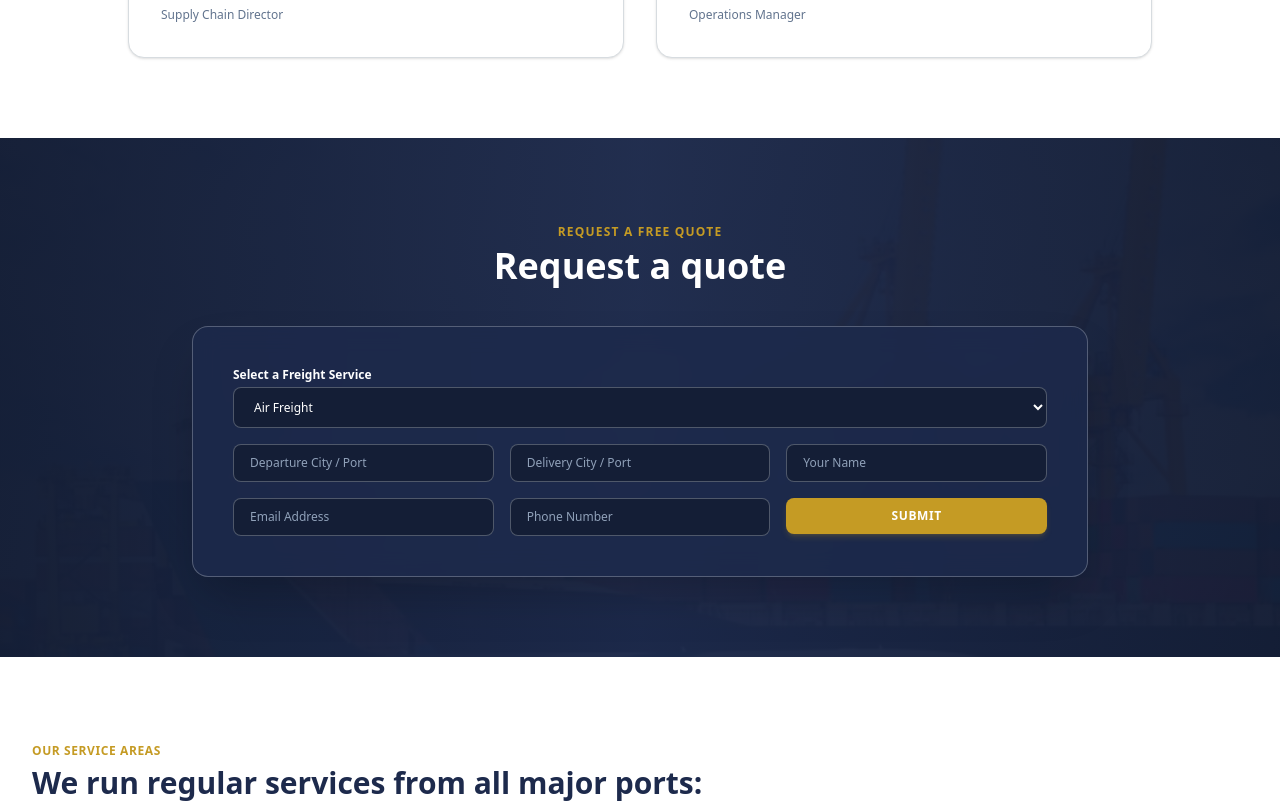
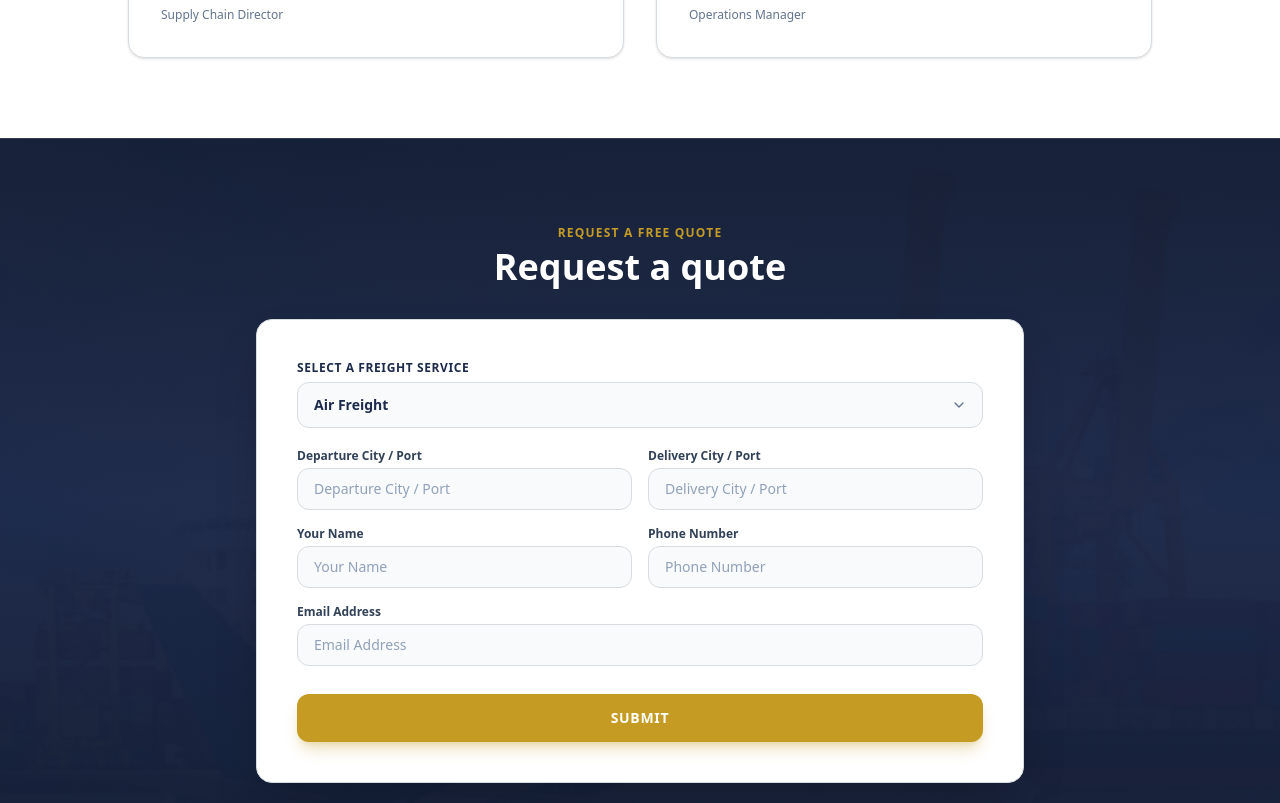
Before and after one commit to TechSolutionor98/steadfastshippinglines, a Next.js app: page / in a window 1280 px wide. Shown: the part 5600-6403 px from the top of the page. Built offline with nearby package versions, Linux system fonts and the light colour scheme; no server answers; the database is empty.

Commit message:
Simplify quote form section to centered clean form without extra side text

```diff
--- a/src/Components/Home/HomePage.jsx
+++ b/src/Components/Home/HomePage.jsx
@@ -31,7 +31,10 @@ import {
   ChevronLeft,
   ChevronRight,
   Star,
-  Quote
+  Quote,
+  Calculator,
+  Navigation,
+  User
 } from "lucide-react";
 import { companyDetails, servicesData } from "@/data/steadfastData";
 
@@ -647,118 +650,153 @@ export default function HomePage({ cmsContent }) {
       </section>
 
       {/* =========================================================================
-          SECTION 10: "REQUEST A QUOTE" WITH FORM OVERLAY (Steadfast Quote Banner)
-          Theme Colors: Navy #141E36 with Gold #C59B24 Button & Accents
+          SECTION 10: "REQUEST A FREE QUOTE" - CLEAN CENTERED SIMPLE FORM
+          Theme Colors: Navy #141E36 backdrop with Gold #C59B24 & Clean White Card
       ========================================================================== */}
-      <section className="relative py-20 px-4 sm:px-8 bg-[#141E36] text-white overflow-hidden">
+      <section className="relative py-20 px-4 sm:px-8 bg-[#141E36] text-white overflow-hidden border-y border-[#D7DCE0]/15">
         <div
-          className="absolute inset-0 bg-cover bg-center opacity-25"
+          className="absolute inset-0 bg-cover bg-center opacity-15"
           style={{ backgroundImage: `url('/images/home/quote-bg.jpg')` }}
         />
-        <div className="absolute inset-0 bg-gradient-to-r from-[#141E36]/95 via-[#1D2A4C]/90 to-[#141E36]/90" />
+        <div className="absolute inset-0 bg-gradient-to-b from-[#141E36]/90 via-[#1D2A4C]/85 to-[#141E36]/90" />
 
-        <div className="relative z-10 max-w-4xl mx-auto">
-          <div className="text-center mb-10">
-            <span className="text-xs font-bold text-[#C59B24] uppercase tracking-widest">REQUEST A FREE QUOTE</span>
+        <div className="relative z-10 max-w-3xl mx-auto">
+          {/* Section Header */}
+          <div className="text-center mb-8">
+            <span className="text-xs font-bold text-[#C59B24] uppercase tracking-widest">
+              REQUEST A FREE QUOTE
+            </span>
             <h2 className="text-3xl sm:text-4xl font-extrabold text-white mt-1">
               Request a quote
             </h2>
           </div>
 
-          <div className="bg-[#1D2A4C]/85 backdrop-blur-md p-8 sm:p-10 rounded-2xl border border-[#D7DCE0]/30 shadow-2xl">
+          {/* Clean Centered Form Card */}
+          <div className="bg-white rounded-2xl shadow-2xl p-6 sm:p-10 border border-[#D7DCE0] text-slate-800">
             {quoteSuccess ? (
-              <div className="p-6 rounded-xl bg-[#C59B24]/20 border border-[#C59B24]/40 text-center text-[#C59B24]">
-                <CheckCircle2 className="w-10 h-10 mx-auto mb-2 text-[#C59B24]" />
-                <h4 className="font-bold text-lg text-white">Thank You! Quote Request Submitted</h4>
-                <p className="text-xs mt-1 text-[#D7DCE0]">Our freight desk is preparing your estimation.</p>
+              <div className="p-8 rounded-xl bg-emerald-50 border border-emerald-200 text-center space-y-3">
+                <div className="w-14 h-14 rounded-full bg-emerald-100 text-emerald-600 flex items-center justify-center mx-auto shadow-sm">
+                  <CheckCircle2 className="w-8 h-8" />
+                </div>
+                <h4 className="font-extrabold text-xl text-[#1D2A4C]">Quote Request Received!</h4>
+                <p className="text-sm text-slate-600 max-w-md mx-auto">
+                  Thank you for contacting Steadfast Shipping Lines. Our freight desk has logged your route details and will return an estimation shortly.
+                </p>
               </div>
             ) : (
-              <form onSubmit={handleQuoteSubmit} className="space-y-4">
-                <div className="grid grid-cols-1 sm:grid-cols-3 gap-4">
-                  <div className="sm:col-span-3">
-                    <label className="text-xs font-bold text-white block mb-1">Select a Freight Service</label>
+              <form onSubmit={handleQuoteSubmit} className="space-y-5">
+                {/* Select Freight */}
+                <div>
+                  <label className="text-xs font-bold text-[#1D2A4C] uppercase tracking-wider block mb-1.5">
+                    Select a Freight Service
+                  </label>
+                  <div className="relative">
                     <select
                       value={quoteFreight}
                       onChange={(e) => setQuoteFreight(e.target.value)}
-                      className="w-full px-4 py-2.5 rounded-lg bg-[#141E36] text-white border border-[#D7DCE0]/30 text-xs focus:outline-none focus:border-[#C59B24]"
+                      className="w-full px-4 py-3 rounded-xl bg-slate-50 hover:bg-slate-100/70 text-[#1D2A4C] border border-[#D7DCE0] text-sm font-semibold focus:outline-none focus:ring-2 focus:ring-[#C59B24] focus:border-transparent transition-all appearance-none cursor-pointer"
                     >
                       <option value="Air Freight">Air Freight</option>
                       <option value="Ocean Freight">Ocean Freight</option>
-                      <option value="Road Freight">Road Freight</option>
+                      <option value="Customs Clearance">Custom Clearance</option>
                       <option value="Warehousing">Warehousing</option>
                       <option value="Cargo Services">Cargo Services</option>
+                      <option value="Break Bulk Cargo">Break Bulk Cargo</option>
                       <option value="Door to door delivery">Door to door delivery</option>
                       <option value="Cross Stuffing">Cross Stuffing</option>
-                      <option value="Break Bulk Cargo">Break Bulk Cargo</option>
                       <option value="Transportation">Transportation</option>
-                      <option value="Customs Clearance">Customs Clearance</option>
                     </select>
+                    <ChevronDown className="w-4 h-4 text-slate-500 absolute right-4 top-1/2 -translate-y-1/2 pointer-events-none" />
+                  </div>
                 </div>
 
+                {/* 2-Column Inputs */}
+                <div className="grid grid-cols-1 sm:grid-cols-2 gap-4">
+                  {/* Origin */}
                   <div>
+                    <label className="text-xs font-bold text-slate-700 block mb-1">
+                      Departure City / Port
+                    </label>
                     <input
                       type="text"
                       required
                       placeholder="Departure City / Port"
                       value={quoteOrigin}
                       onChange={(e) => setQuoteOrigin(e.target.value)}
-                      className="w-full px-4 py-2.5 rounded-lg bg-[#141E36] text-white border border-[#D7DCE0]/30 text-xs placeholder-slate-400 focus:outline-none focus:border-[#C59B24]"
+                      className="w-full px-4 py-2.5 rounded-xl bg-slate-50 border border-[#D7DCE0] text-sm text-slate-800 placeholder-slate-400 focus:outline-none focus:ring-2 focus:ring-[#C59B24] focus:bg-white transition-all"
                     />
                   </div>
 
+                  {/* Destination */}
                   <div>
+                    <label className="text-xs font-bold text-slate-700 block mb-1">
+                      Delivery City / Port
+                    </label>
                     <input
                       type="text"
                       required
                       placeholder="Delivery City / Port"
                       value={quoteDestination}
                       onChange={(e) => setQuoteDestination(e.target.value)}
-                      className="w-full px-4 py-2.5 rounded-lg bg-[#141E36] text-white border border-[#D7DCE0]/30 text-xs placeholder-slate-400 focus:outline-none focus:border-[#C59B24]"
+                      className="w-full px-4 py-2.5 rounded-xl bg-slate-50 border border-[#D7DCE0] text-sm text-slate-800 placeholder-slate-400 focus:outline-none focus:ring-2 focus:ring-[#C59B24] focus:bg-white transition-all"
                     />
                   </div>
 
+                  {/* Name */}
                   <div>
+                    <label className="text-xs font-bold text-slate-700 block mb-1">
+                      Your Name
+                    </label>
                     <input
                       type="text"
                       required
                       placeholder="Your Name"
                       value={quoteName}
                       onChange={(e) => setQuoteName(e.target.value)}
-                      className="w-full px-4 py-2.5 rounded-lg bg-[#141E36] text-white border border-[#D7DCE0]/30 text-xs placeholder-slate-400 focus:outline-none focus:border-[#C59B24]"
+                      className="w-full px-4 py-2.5 rounded-xl bg-slate-50 border border-[#D7DCE0] text-sm text-slate-800 placeholder-slate-400 focus:outline-none focus:ring-2 focus:ring-[#C59B24] focus:bg-white transition-all"
                     />
                   </div>
 
+                  {/* Phone */}
                   <div>
+                    <label className="text-xs font-bold text-slate-700 block mb-1">
+                      Phone Number
+                    </label>
+                    <input
+                      type="tel"
+                      required
+                      placeholder="Phone Number"
+                      value={quotePhone}
+                      onChange={(e) => setQuotePhone(e.target.value)}
+                      className="w-full px-4 py-2.5 rounded-xl bg-slate-50 border border-[#D7DCE0] text-sm text-slate-800 placeholder-slate-400 focus:outline-none focus:ring-2 focus:ring-[#C59B24] focus:bg-white transition-all"
+                    />
+                  </div>
+
+                  {/* Email */}
+                  <div className="sm:col-span-2">
+                    <label className="text-xs font-bold text-slate-700 block mb-1">
+                      Email Address
+                    </label>
                     <input
                       type="email"
                       required
                       placeholder="Email Address"
                       value={quoteEmail}
                       onChange={(e) => setQuoteEmail(e.target.value)}
-                      className="w-full px-4 py-2.5 rounded-lg bg-[#141E36] text-white border border-[#D7DCE0]/30 text-xs placeholder-slate-400 focus:outline-none focus:border-[#C59B24]"
+                      className="w-full px-4 py-2.5 rounded-xl bg-slate-50 border border-[#D7DCE0] text-sm text-slate-800 placeholder-slate-400 focus:outline-none focus:ring-2 focus:ring-[#C59B24] focus:bg-white transition-all"
                     />
                   </div>
-
-                  <div>
-                    <input
-                      type="tel"
-                      required
-                      placeholder="Phone Number"
-                      value={quotePhone}
-                      onChange={(e) => setQuotePhone(e.target.value)}
-                      className="w-full px-4 py-2.5 rounded-lg bg-[#141E36] text-white border border-[#D7DCE0]/30 text-xs placeholder-slate-400 focus:outline-none focus:border-[#C59B24]"
-                    />
                 </div>
 
-                  <div>
+                {/* Submit Button */}
+                <div className="pt-2">
                   <button
                     type="submit"
                     disabled={quoteSubmitting}
-                      className="w-full py-2.5 rounded-lg bg-[#C59B24] hover:bg-[#B0891E] text-white font-black text-xs uppercase tracking-wider transition-colors shadow-md shadow-[#C59B24]/20"
+                    className="w-full py-3.5 rounded-xl bg-[#C59B24] hover:bg-[#B0891E] text-white font-black text-sm uppercase tracking-wider shadow-lg shadow-[#C59B24]/30 hover:shadow-xl transition-all flex items-center justify-center gap-2 cursor-pointer disabled:opacity-70"
                   >
-                      {quoteSubmitting ? "SENDING..." : "SUBMIT"}
+                    <span>{quoteSubmitting ? "SENDING..." : "SUBMIT"}</span>
                   </button>
-                  </div>
                 </div>
               </form>
             )}
```
Lines whose indentation alone changed are shown as unchanged.
